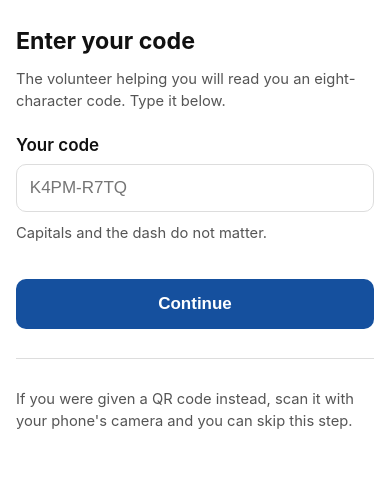
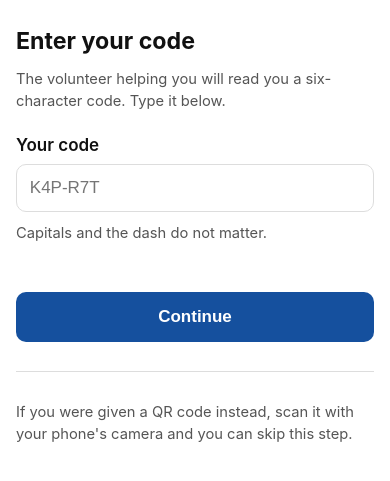
Before and after one commit to maxdunitz/dafax, a Flask app: page / in a window 390 px wide. Shown: the top 481 px of the page. Run offline with Flask 3, Linux system fonts and the light colour scheme; some libraries are stand-ins or nearby versions.

Commit message:
Six-character codes, with Turnstile on the entry form
Six characters is 30 bits rather than 40: with twenty codes live a blind
guess lands about once in 54 million tries instead of once in 55 billion.
That is thin enough to want more than entropy behind it, so the code-entry
form now runs the Turnstile check the send form already used. It stays inert
while TURNSTILE_SECRET is blank, so this changes nothing until keys are set.

What a successful guess actually buys is one fax of at most MAX_PAGES pages
to one US or Canadian number, counted against the daily page cap and paid
from a deliberately small balance. A junk fax, not a foothold.

Adds PUBLIC_HOST for the address a volunteer reads down the phone. Telnyx
still talks to BASE_URL, so the fax path does not depend on the short domain
staying up.

Co-Authored-By: Claude Opus 5 <noreply@anthropic.com>

```diff
--- a/app.py
+++ b/app.py
@@ -54,6 +54,9 @@ VOLUNTEER_USER = (os.getenv("VOLUNTEER_USER") or "volunteer").strip()
 VOLUNTEER_PASS = (os.getenv("VOLUNTEER_PASS") or "").strip()
 
 BASE_URL = (os.getenv("BASE_URL") or "").rstrip("/")
+# What a volunteer reads down the phone. Telnyx keeps using BASE_URL, so the
+# fax path does not depend on the short domain staying up.
+PUBLIC_HOST = (os.getenv("PUBLIC_HOST") or "").strip().rstrip("/")
 GCS_BUCKET = os.environ["GCS_BUCKET"]
 
 TELNYX_API_KEY = os.getenv("TELNYX_API_KEY") or ""
@@ -135,7 +138,7 @@ def read_token(raw):
 # Crockford base32: no I, L, O or U, so nothing is ambiguous when it is read
 # down a phone line and nothing spells anything unfortunate.
 SHOUT_ALPHABET = "0123456789ABCDEFGHJKMNPQRSTVWXYZ"
-SHOUT_LEN = 8
+SHOUT_LEN = 6
 _SHOUT_FIX = str.maketrans({"I": "1", "L": "1", "O": "0"})
 
 
@@ -153,7 +156,8 @@ def normalize_shout_key(raw):
 
 
 def pretty_shout_key(code):
-    return "%s-%s" % (code[:4], code[4:])
+    half = SHOUT_LEN // 2
+    return "%s-%s" % (code[:half], code[half:])
 
 
 def store_shout_key(token):
@@ -164,9 +168,12 @@ def store_shout_key(token):
     moment the fax is sent or the token ages out. if_generation_match=0
     means two volunteers can never be handed the same code.
 
-    Eight characters is 40 bits. With twenty codes live at once a blind
-    guess lands about once in 55 billion tries, which is far past what the
-    daily page cap and the Telnyx balance would absorb anyway.
+    Six characters is 30 bits. With twenty codes live at once a blind guess
+    lands about once in 54 million tries, so this leans on rate limiting at
+    the edge rather than on entropy alone. What a hit actually buys is one
+    fax of at most MAX_PAGES pages to one US or Canadian number, counted
+    against the daily page cap and paid out of a deliberately small Telnyx
+    balance -- a junk fax, not a foothold.
     """
     for _ in range(5):
         code = new_shout_key()
@@ -366,17 +373,25 @@ def index():
     cannot show a screen can read a code down the line instead.
     """
     if request.method != "POST":
-        return render_template("index.html")
+        return render_template("index.html",
+                               turnstile_site_key=TURNSTILE_SITE_KEY)
+
+    def again(msg):
+        return render_template("index.html", error=msg,
+                               turnstile_site_key=TURNSTILE_SITE_KEY), 400
+
+    # Six characters is 30 bits, so this form is the one place worth making
+    # expensive to script against. Inert until TURNSTILE_SECRET is set.
+    if not turnstile_ok():
+        return again("That check did not pass. Please try again.")
 
     code = normalize_shout_key(request.form.get("code"))
     token = lookup_shout_key(code) if code else None
     # One message for every failure: a wrong code, an expired one and an
     # already-used one are deliberately indistinguishable from outside.
     if not token or not read_token(token):
-        return render_template(
-            "index.html",
-            error="That code did not work. It may have expired, or already "
-                  "been used. Ask the volunteer helping you for a new one."), 400
+        return again("That code did not work. It may have expired, or already "
+                     "been used. Ask the volunteer helping you for a new one.")
     return redirect(url_for("send_form", token=token))
 
 
@@ -395,7 +410,7 @@ def mint():
     code = store_shout_key(token)
     return render_template("mint.html", link=link, qr=qr,
                            code=pretty_shout_key(code) if code else None,
-                           host=base_url().split("://", 1)[-1],
+                           host=PUBLIC_HOST or base_url().split("://", 1)[-1],
                            minutes=TOKEN_TTL_SECONDS // 60)
 
 
--- a/templates/index.html
+++ b/templates/index.html
@@ -2,16 +2,22 @@
 {% block title %}Fax a ballot{% endblock %}
 {% block body %}
 <h1>Enter your code</h1>
-<p class="muted">The volunteer helping you will read you an eight-character
+<p class="muted">The volunteer helping you will read you a six-character
    code. Type it below.</p>
 {% if error %}<p class="err">{{ error }}</p>{% endif %}
 <form method="post">
   <label for="code">Your code</label>
   <input type="text" id="code" name="code" required
-         placeholder="K4PM-R7TQ" autocomplete="off" autocapitalize="characters"
+         placeholder="K4P-R7T" autocomplete="off" autocapitalize="characters"
          autocorrect="off" spellcheck="false" inputmode="latin"
          aria-describedby="hint">
   <p class="muted" id="hint">Capitals and the dash do not matter.</p>
+  {% if turnstile_site_key %}
+    <div class="cf-turnstile" data-sitekey="{{ turnstile_site_key }}"
+         style="margin-top:1.4rem"></div>
+    <script src="https://challenges.cloudflare.com/turnstile/v0/api.js"
+            async defer></script>
+  {% endif %}
   <button type="submit">Continue</button>
 </form>
 <hr>
```
